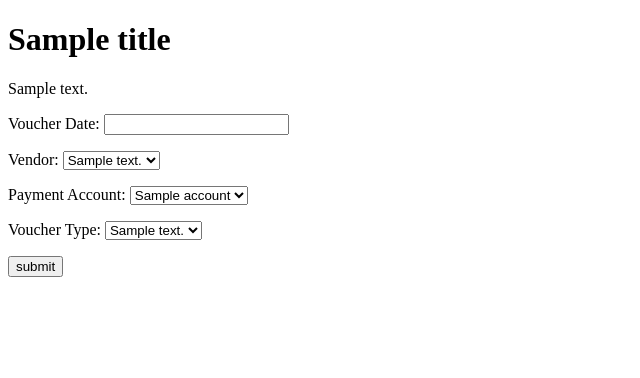
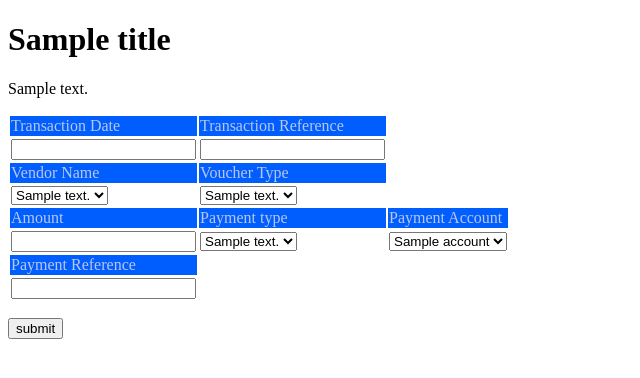
Before and after one commit to eskoviak/finance_cmd, a Python web app: template flask/templates/voucher_entry.html in a window 1280 px wide. Shown: the part 26-404 px from the top of the page, without its empty margins (0-640 px from the left). Run offline with Jinja, Linux system fonts and the light colour scheme; the template is opened without the code that fills it: most values are stand-ins (such as "Sample title", 1, 10 or a date in 2020).

Commit message:
entry screen validated

```diff
--- a/flask/templates/voucher_entry.html
+++ b/flask/templates/voucher_entry.html
@@ -5,24 +5,68 @@
     <h1>{{title}}</h1>
     <p>{{description}}</p>
     <form action="/voucher_result" method="POST">
-        <p>Voucher Date: <input type="text" name="voucher_date"></p>
-        <p>Vendor: <select name="vendor" id="vendor-select">
+        <table>
+            <tr class="labels">
+                <td>Transaction Date</td>
+                <td>Transaction Reference</td>
+            </tr>
+            <tr>
+                <td><input type="text" name="voucher_date"></td>
+                <td><input type="text" name="voucher_ref" width="50"></td>
+            </tr>
+            <tr class="labels">
+                <td>Vendor Name</td>
+                <td>Voucher Type</td>
+            </tr>
+            <tr>
+                <td>
+                    <select name="vendor" id="vendor-select">
                         {% for vendor in vendor_list %}
                             <option value="{{vendor['vendor_number']}}">{{vendor['vendor_short_desc']}}</option>
                         {% endfor %}
-        </select></p>
-        <p>Payment Account: <select name="pmt_account" id="pmt-acct-select">
+                    </select>
+                </td>
+                <td>
+                    <select name="voucher_type" id="voucher-type-select">
+                        {% for type in voucher_type_list %}
+                            <option value="{{type['type_code']}}">{{type['type_text']}}</option>
+                        {% endfor %}
+                    </select>
+
+                </td>
+            </tr>
+            <tr class="labels">
+                <td>Amount</td>
+                <td>Payment type</td>
+                <td>Payment Account</td>
+            </tr>
+            <tr>
+                <td>
+                    <input type="number" name="voucher_amt" step="any">
+                </td>
+                <td>
+                    <select name="payment_type" id="voucher-pay-type-select">
+                        {% for ptype in payment_type_list %}
+                            <option value="{{ptype['payment_type_id']}}">{{ptype['payment_type_text']}}</option>
+                        {% endfor %}
+                    </select>
+                </td>
+                <td>
+                    <select name="pmt_account" id="pmt-acct-select">
                         {% for account in account_list %}
                             <option value="{{account['external_account_id']}}">{{account['account_name']}}</option>
                         {% endfor %}
-        </select></p>
-        <p>Voucher Type: <select name="voucher_type" id="voucher-type-select">
-            {% for type in voucher_type_list %}
-                <option value="{{type['type_code']}}">{{type['type_text']}}</option>
-            {% endfor %}
-        </select></p>
+                    </select>
+                </td>
+            </tr>
+            <tr class="labels">
+                <td>Payment Reference</td>
+            </tr>
+            <tr>
+                <td><input type="text" name="payment_ref" width="50"></td>
+            </tr>
+        </table>
         <p><input type="submit" value="submit"></p>
-
     </form>
 </div>
 {% endblock %}
--- a/models_tst.py
+++ b/models_tst.py
@@ -2,7 +2,7 @@
 
 """
 from sqlalchemy import (Column, DateTime, Float, ForeignKey, Integer, MetaData,
-                        String, create_engine, Text)
+                        String, Text, create_engine)
 from sqlalchemy.ext.declarative import declarative_base
 from sqlalchemy.orm import relationship
 
```
Also changed, not shown: flask/app.py (+12 -10 lines), pg_utils.py (+26 -5 lines), 1 other file. Lines whose indentation alone changed are shown as unchanged.
